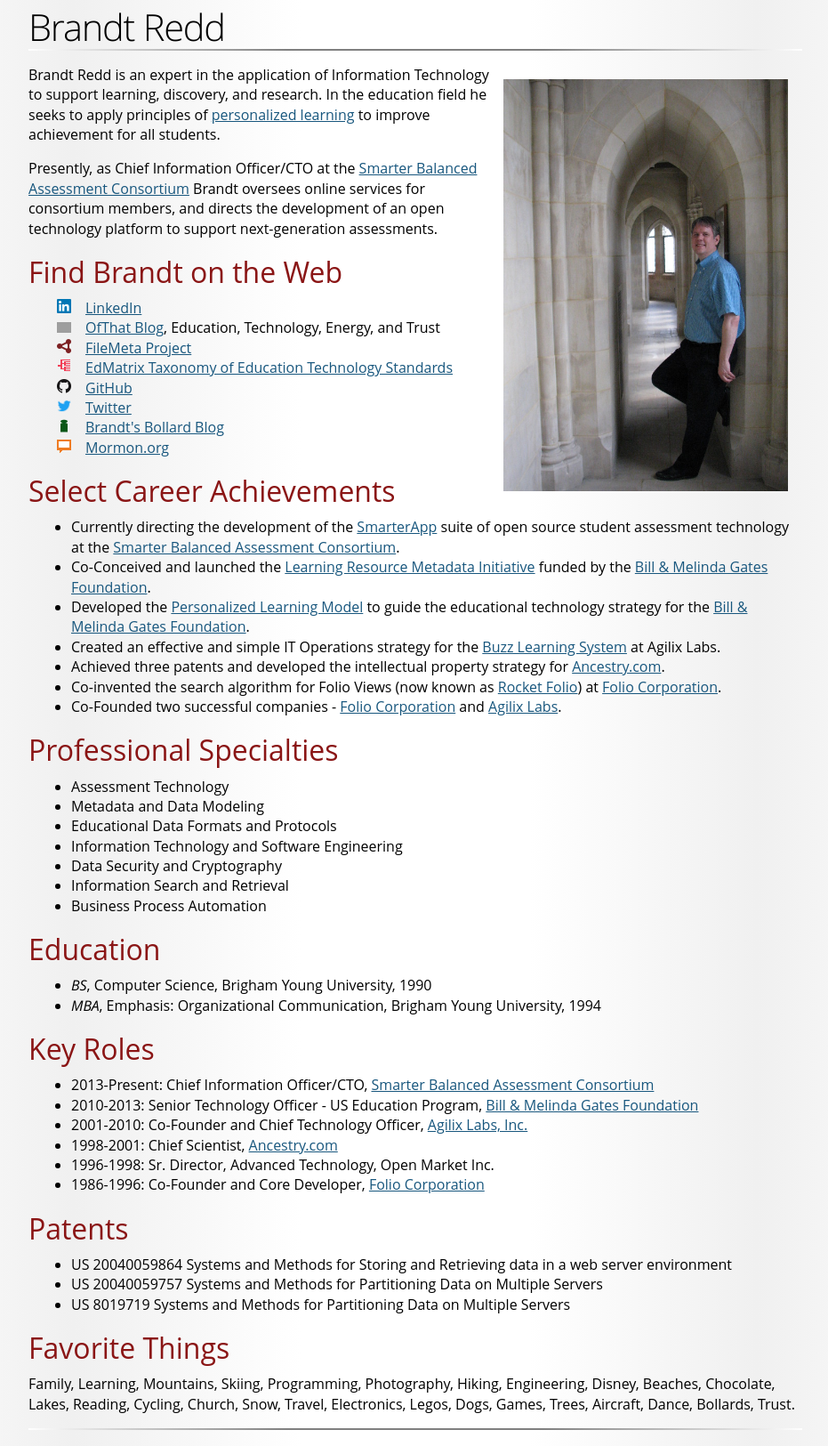
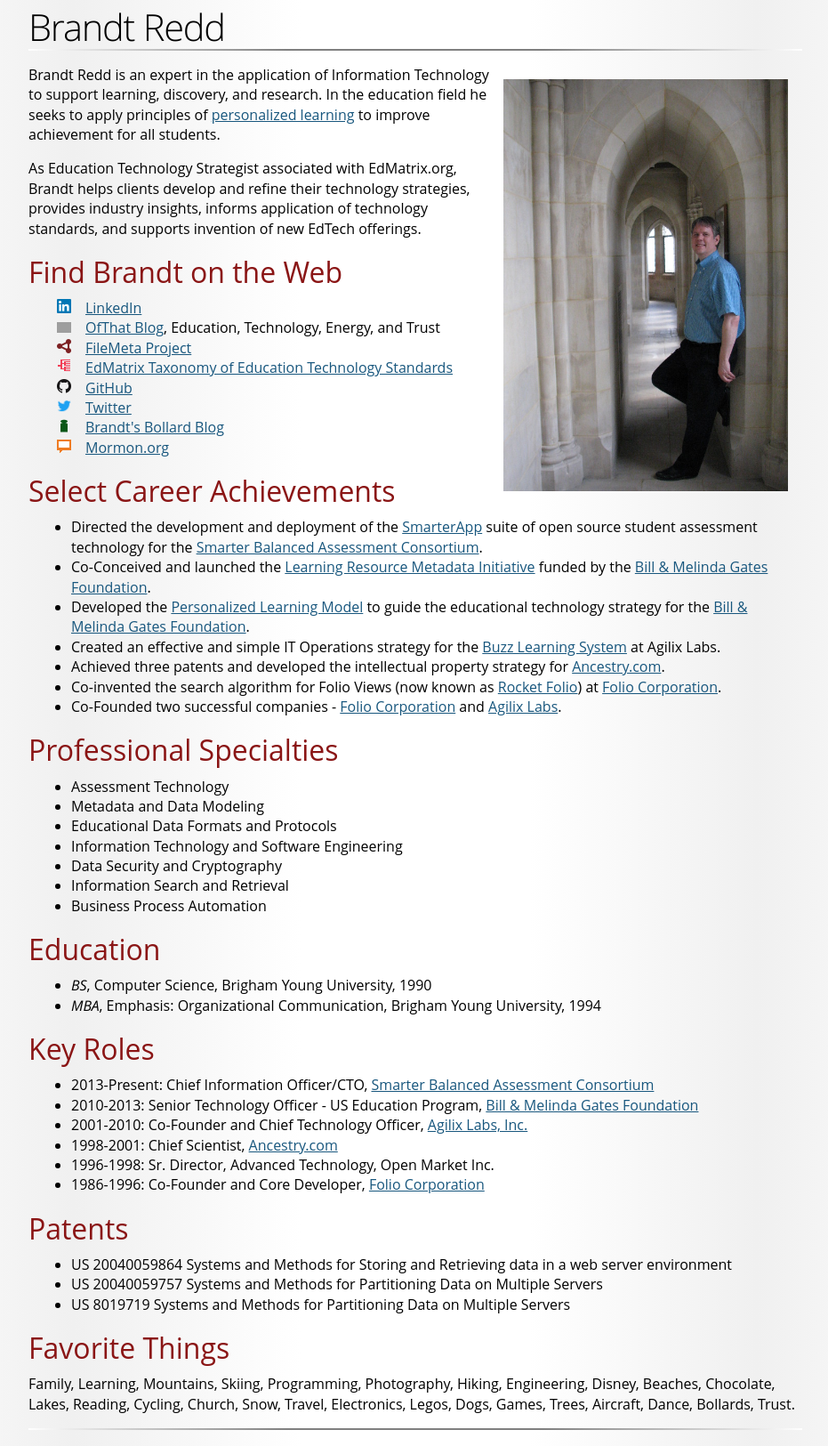
Before and after one commit to bredd/brandtredd.github.io, a Jekyll site: the page built from index.md, in a window 1280 px wide. Shown: the whole page at 89% size, without its empty margins (173-1104 px from the left). Built offline with Jekyll 4.4.1, drawn with Linux system fonts in a browser that asks for light colours; some web fonts are replaced; grey boxes are pictures that could not be loaded.

Commit message:
Update index.md
Reflect departure from Smarter Balanced and work beginning as EdMatrix.

```diff
--- a/index.md
+++ b/index.md
@@ -6,7 +6,7 @@
 
 Brandt Redd is an expert in the application of Information Technology to support learning, discovery, and research. In the education field he seeks to apply principles of [personalized learning](http://www.ofthat.com/2013/03/theories-of-education-reform.html) to improve achievement for all students.
 
-Presently, as Chief Information Officer/CTO at the [Smarter Balanced Assessment Consortium](http://www.smarterbalanced.org) Brandt oversees online services for consortium members, and directs the development of an open technology platform to support next-generation assessments.
+As Education Technology Strategist associated with EdMatrix.org, Brandt helps clients develop and refine their technology strategies, provides industry insights, informs application of technology standards, and supports invention of new EdTech offerings.
 
 # Find Brandt on the Web
 <div class="iconlist">
@@ -21,7 +21,7 @@
 </div>
 
 # Select Career Achievements
- * Currently directing the development of the [SmarterApp](http://www.smarterapp.org) suite of open source student assessment technology at the [Smarter Balanced Assessment Consortium](http://www.smarterbalanced.org).
+ * Directed the development and deployment of the [SmarterApp](http://www.smarterapp.org) suite of open source student assessment technology for the [Smarter Balanced Assessment Consortium](http://www.smarterbalanced.org).
  * Co-Conceived and launched the [Learning Resource Metadata Initiative](http://www.lrmi.net/) funded by the [Bill & Melinda Gates Foundation](https://www.gatesfoundation.org/).
  * Developed the [Personalized Learning Model](http://www.ofthat.com/2011/10/personalized-learning-model.html) to guide the educational technology strategy for the [Bill & Melinda Gates Foundation](https://www.gatesfoundation.org/).
  * Created an effective and simple IT Operations strategy for the [Buzz Learning System](https://agilix.com/) at Agilix Labs.
```
